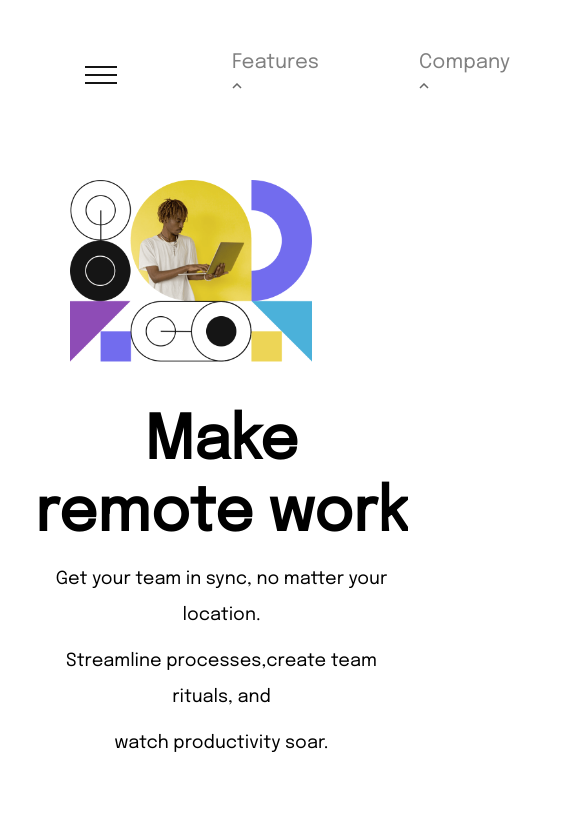
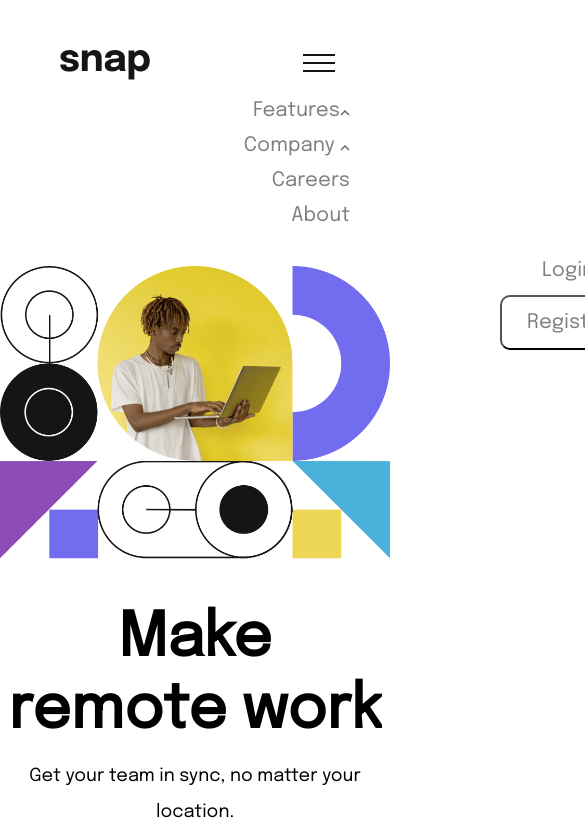
Before and after one commit to dianaleja/ejercicioWebpack, a website built with webpack: page src/index.html in a window 390 px wide. Shown: the top 837 px of the page, 585 px wide, since content can reach past the window. Built offline with nearby package versions, Linux system fonts and the light colour scheme.

Commit message:
nuevos cambios de movil

```diff
--- a/src/app/styles/styles.scss
+++ b/src/app/styles/styles.scss
@@ -28,7 +28,7 @@ body {
 
     &__logo {
       padding: 10px;
-      width: 90px;
+      width: 100px;
       height: 50px;
       img {
         justify-content: space-between;
@@ -193,6 +193,23 @@ body {
 
 @media only screen and (max-width: 670px) {
   .header {
+    &__navbar {
+      justify-content: space-between;
+      display: flex;
+      padding: 40px 40px 40px 50px;
+    }
+
+    &__logo {
+      padding: 10px;
+      width: 90px;
+      height: 30px;
+      img {
+        justify-content: space-between;
+        width: 100%;
+        height: 100%;
+      }
+    }
+
     &__abrirmenu{
        display: block;
     }
@@ -208,32 +225,42 @@ body {
     //   display: none;
     // }
 
-    // &__links {
-    //   flex-direction: column;
-    //   align-items: end;
 
 
-    //   ul {
-    //     gap: 14px;
-    //     flex-direction: column;
-    //     align-items: end;
-    //     list-style: none;
-    //     background-color: #fff;
-    //   }
-    // }
-    // &__links2 {
-    //   flex-direction: column;
-    //   align-items: center;
-    //   gap: 14px;
-    //   position: absolute;
-    //   left: 450px;
-    //   top: 260px;
+    &__links {
+      flex-direction: column;
+      align-items: end;
 
-    //   }
+
+      ul {
+        gap: 14px;
+        flex-direction: column;
+        align-items: end;
+        background-color: #fff;
+
+
+
+      }
+    }
+    &__links2 {
+      flex-direction: column;
+      align-items: center;
+      gap: 14px;
+      position: absolute;
+      left: 500px;
+      top: 260px;
+
+      }
+
+      // &__visible{
+      //   opacity: 1;
+      //   visibility: visible;
+      // }
 
     &__wrapper {
       flex-direction: column-reverse;
       justify-content: center;
+      padding: 0px 0px  0px;
     }
 
     &__content {
@@ -247,5 +274,14 @@ body {
       overflow: hidden;
       text-overflow: ellipsis;
     }
+
+    &__image {
+      flex: 1;
+      img {
+        width: 100%;
+        height: auto;
+      }
+    }
   }
+
 }
```
Also changed, not shown: src/index.html (+0 -5 lines), src/app/styles/styles.css, 1 other file.
